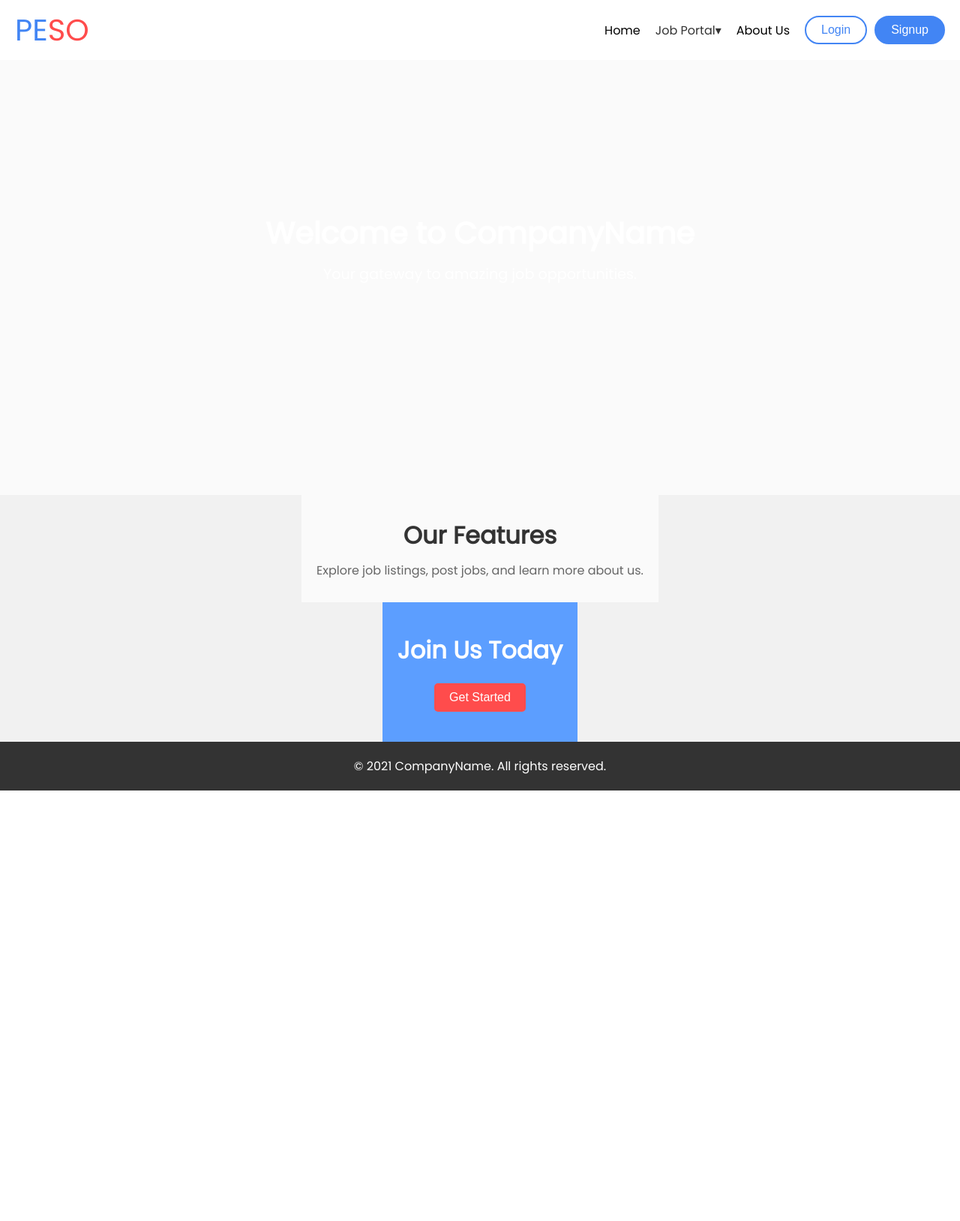
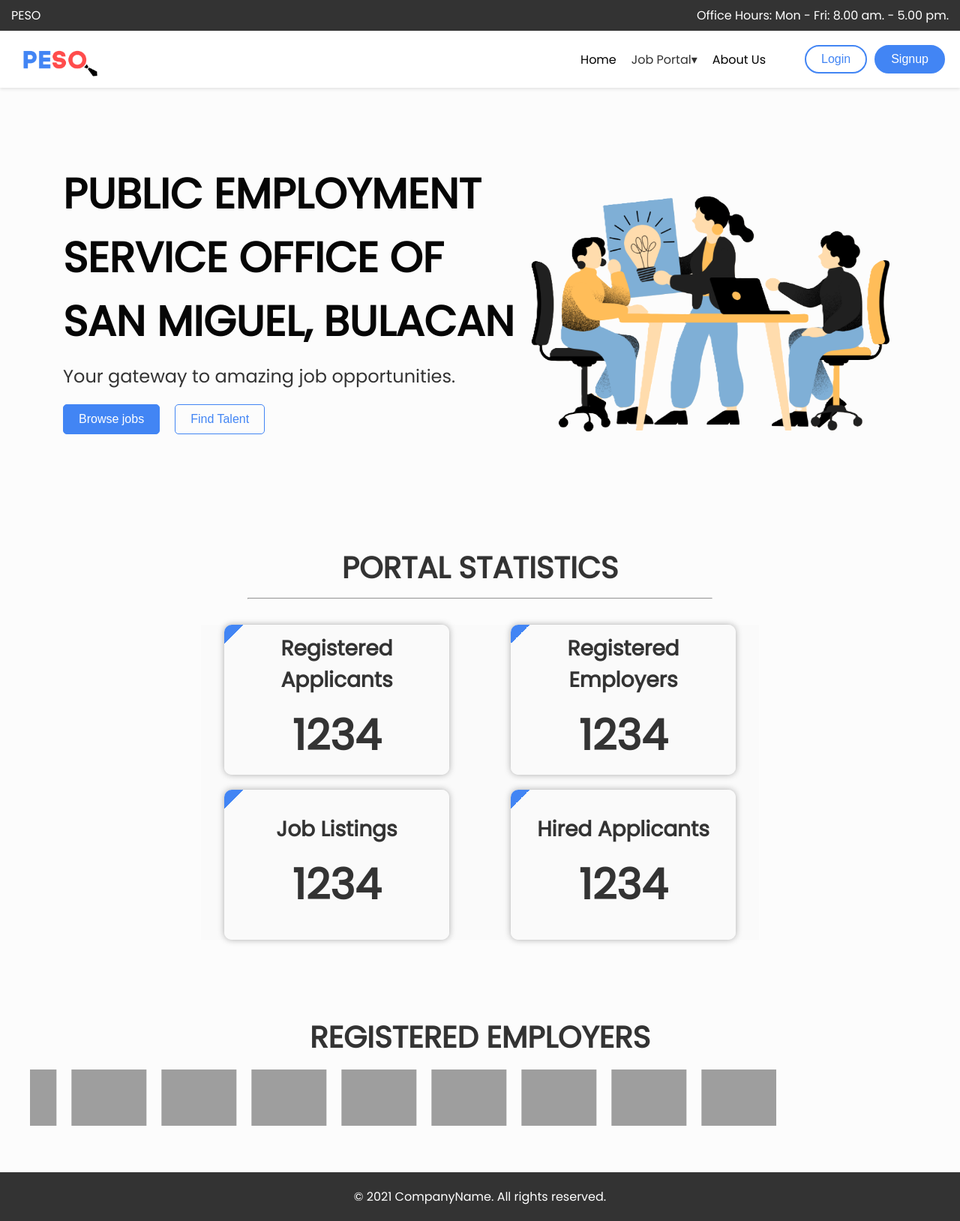
Before and after one commit to ianlei02/CAPSTONE-PROJECT, a PHP site: the page made by CAPSTONE PROJECT/pages/index.html in a window 1280 px wide. Shown: the whole page at 75% size. Before the commit the page ends 1054 px from the top, so only its background shows below. Run offline with PHP 8.4, Linux system fonts and the light colour scheme; grey boxes are pictures that could not be loaded.

Commit message:
Landing Page up to the registered employers logo

```diff
--- a/CAPSTONE PROJECT/css/index.css
+++ b/CAPSTONE PROJECT/css/index.css
@@ -1,6 +1,6 @@
 @font-face {
   font-family: "Poppins";
-  src: url("../assets/Poppins-Regular.ttf") format("truetype");
+  src: url("../assets/font/Poppins-Regular.ttf") format("truetype");
   font-weight: 400;
   font-style: normal;
 }
@@ -27,22 +27,37 @@
   font-family: "Poppins", sans-serif;
   margin: 0;
   padding: 0;
-  background: #f1f1f1;
+  background: #fcfcfc;
   color: var(--clr-primary);
   width: 100%;
   min-height: 100vh;
   position: relative;
   height: auto;
 }
+.header-info {
+  background: var(--dark-bg-color);
+  color: white;
+  padding: 8px 15px;
+  z-index: 1000;
+  display: flex;
+  justify-content: space-between;
+  align-items: center;
+  position: sticky;
+  width: 100%;
+  top: 0;
+}
+
 .navbar {
   display: flex;
   justify-content: space-between;
   align-items: center;
   background-color: #ffffff;
-  padding: 10px 20px;
-  position: fixed;
+  padding: 15px 20px;
+  position: sticky;
+  z-index: 1000;
   width: 100%;
-  z-index: 1000;
+  box-shadow: 0 2px 4px rgba(0, 0, 0, 0.1);
+  top: 0;
   /* box-sizing: border-box; */
 
   .container {
@@ -57,13 +72,13 @@
     color: var(--primary-blue-color);
     font-size: 2.5rem;
   }
-  .navbar-brand span {
-    color: var(--primary-red-color);
+  .navbar-brand img {
+   margin-top: 10px;
   }
   .logo {
-    width: 30px;
-    height: 30px;
-    /* margin-right: 10px; */
+    display: block;
+    width: 100px;
+    margin-left: 10px;
   }
   .navbar-links {
     list-style: none;
@@ -91,7 +106,7 @@
   .dropdown {
     position: relative;
     padding: 0;
-    margin: 0
+    margin: 0;
   }
   .dropdown-menu {
     list-style: none;
@@ -121,7 +136,7 @@
   .auth-buttons {
     display: flex;
     gap: 10px;
-    /* margin-right: 2rem; */
+    margin-left: 2rem;
   }
   .btn-login,
   .btn-signup {
@@ -160,67 +175,245 @@
 }
 .hero {
   text-align: center;
-  padding: 50px 20px;
-  background: var(--light-bg-color);
-  color: #fff;
-  height: calc(100vh - 140px);
+  padding: 0px 20px;
+  /* background: linear-gradient(
+    135deg,
+    var(--secondary-blue-color) 1%,
+    var(--light-bg-color) 50%
+  ); */
+  color: #060606;
+  height: 70vh;
+  width: 90%;
+  border-radius: 4rem;
+  display: flex;
+  /* flex-direction: column; */
+  justify-content: space-between;
+  align-items: center;
+  /* padding-top: 100px; */
+
+  .hero-text {
     width: 100%;
+    max-width: 650px;
+    /* margin: 0 auto; */
+    height: 400px;
+    text-align: center;
     display: flex;
     flex-direction: column;
     justify-content: center;
     align-items: center;
   }
-
-.hero h1 {
-  font-size: 2.5rem;
-  margin-bottom: 10px;
+  .hero-text h1 {
+    font-size: 3.5rem;
+    margin-bottom: 0.825rem;
+    text-align: left;
+    text-wrap: wrap;
+    width: 100%;
   }
-
-.hero p {
-  font-size: 1.2rem;
+  .hero-text p {
+    font-size: 1.5rem;
+    text-align: left;
+    width: 100%;
+    color: var(--dark-bg-color);
   }
-
-.features {
-  padding: 30px 20px;
-  background-color: var(--light-bg-color);
-  text-align: center;
+  .hero-btn {
+    display: flex;
+    gap: 20px;
+    margin-top: 20px;
+    width: 100%;
   }
-
-.features h2 {
-  font-size: 2rem;
-  margin-bottom: 10px;
-}
-
-.features p {
-  font-size: 1rem;
-  color: var(--clr-secondary);
-}
-
-.cta {
-  text-align: center;
-  padding: 40px 20px;
-  background-color: var(--secondary-blue-color);
+  .hero-btn .find-job {
+    background-color: var(--primary-blue-color);
+    border: 1px solid var(--primary-blue-color);
     color: #fff;
-}
-
-.cta h2 {
-  font-size: 2rem;
-  margin-bottom: 20px;
-}
-
-.btn-cta {
-  background-color: var(--primary-red-color);
-  color: #fff;
-  border: none;
     padding: 10px 20px;
     cursor: pointer;
     border-radius: 5px;
     font-size: 1rem;
+    transition: background-color 0.3s ease, color 0.3s ease;
+  }
+  .hero-btn .find-talent {
+    background-color: transparent;
+    border: 1px solid var(--primary-blue-color);
+    color: var(--primary-blue-color);
+    padding: 10px 20px;
+    cursor: pointer;
+    border-radius: 5px;
+    font-size: 1rem;
+    transition: background-color 0.3s ease, color 0.3s ease;
+  }
+  .find-job:hover {
+    background-color: transparent;
+    /* border: 1px solid var(--primary-blue-color); */
+    color: var(--primary-blue-color);
+  }
+  .find-talent:hover {
+    background-color: var(--primary-blue-color);
+    color: var(--light-bg-color);
   }
 
-.btn-cta:hover {
-  background-color: var(--secondary-red-color);
+  .hero-image-container {
+    display: flex;
+    justify-content: center;
+    align-items: center;
+    width: 100%;
+    max-width: 500px;
+    /* height: 400px; */
+    /* margin-top: 20px; */
   }
+  .hero-img {
+    width: 100%;
+    max-width: 500px;
+    height: auto;
+    margin-top: 20px;
+  }
+}
+
+.statistics {
+  display: flex;
+  justify-content: center;
+  align-items: center;
+  flex-direction: column;
+  padding: 50px 20px;
+  background-color: #fcfcfc;
+  text-align: center;
+  width: 100%;
+  height: auto;
+
+  h2 {
+    font-size: 2.5rem;
+    /* margin-bottom: 20px; */
+    /* color: var(--primary-blue-color); */
+  }
+  hr {
+    width: 50%;
+    margin: 10px auto;
+  }
+
+  .stats-container {
+    width: 60%;
+    height: auto;
+    display: grid;
+    place-items: center;
+    grid-template-columns: repeat(2, 1fr);
+    gap: 20px;
+    margin-top: 1.5rem;
+    background: var(--light-bg-color);
+  }
+  .stats-card {
+    background: linear-gradient(
+      135deg,
+      var(--primary-blue-color) 5%,
+      var(--light-bg-color) 5%
+    );
+    background-position: left;
+    border-radius: 10px;
+    box-shadow: 0 0px 8px rgb(170, 170, 170);
+    padding: 20px;
+    text-align: center;
+    width: 100%;
+    max-width: 300px;
+    height: 200px;
+    transition: transform 0.3s ease, box-shadow 0.3s ease;
+    display: flex;
+    flex-direction: column;
+    justify-content: center;
+    align-items: center;
+  }
+  .stats-card h4 {
+    font-size: 1.75rem;
+    margin-bottom: 10px;
+    /* color: var(--primary-blue-color); */
+  }
+  .stats-card p {
+    font-size: 3.5rem;
+    font-weight: 800;
+    /* font-family: monospace; */
+    color: var(--dark-bg-color);
+  }
+}
+.registered-employers {
+  display: flex;
+  justify-content: center;
+  align-items: center;
+  flex-direction: column;
+  padding: 50px 20px;
+  background-color: #fcfcfc;
+  text-align: center;
+  width: 100%;
+  height: auto;
+
+  h2 {
+    font-size: 2.5rem;
+  }
+  /* .carousel-container {
+    width: 100%;
+    height: auto;
+    display: flex;
+    justify-content: space-between;
+    align-items: center;
+    margin-top: 1.5rem;
+    overflow-x: auto;
+    scroll-behavior: smooth;
+  }
+  .carousel-items {
+    display: flex;
+    justify-content: center;
+    align-items: center;
+    gap: 20px;
+    width: 100%;
+    width: 150px;
+    height: 150px;
+    padding: 20px 0;
+    background: #646464;
+  }
+
+  .animated-carousel {
+    display: flex;
+    overflow: hidden;
+    position: relative;
+  }
+
+  .animated-carousel .carousel-items {
+    min-width: 200px;
+    margin-right: 20px;
+    animation: scroll-horizontal 5s linear infinite;
+  }
+
+  .animated-carousel::after {
+    content: "";
+    display: flex;
+    width: 100%;
+  }  */
+  .logo-container {
+    display: flex;
+    justify-content: center;
+    align-items: center;
+    overflow: hidden;
+    width: 100%;
+    max-width: 1200px;
+    height: 100px;
+    /* outline: 1px solid var(--accent-bg-color); */
+  }
+  .logo-track {
+    display: flex;
+    gap: 20px;
+    animation: scroll 20s linear infinite;
+    width: max-content;
+  }
+  .logo-track img {
+    width: 100px;
+    height: auto;
+  }
+}
+@keyframes scroll {
+  0% {
+    transform: translateX(0);
+  }
+  100% {
+    transform: translateX(-50%);
+  }
+}
+
 footer {
   background-color: var(--dark-bg-color);
   color: #fff;
--- a/CAPSTONE PROJECT/pages/index.html
+++ b/CAPSTONE PROJECT/pages/index.html
@@ -7,11 +7,20 @@
     <link rel="stylesheet" href="../css/index.css" />
   </head>
   <body>
+    <div class="header-info">
+      <div class="city-name">
+      PESO
+      </div>
+      <div class="office-hours">
+        Office Hours: Mon - Fri: 8.00 am. - 5.00 pm.
+      </div>
+    </div>
+
       <nav class="navbar">
         <div class="container">
           <a class="navbar-brand" href="#">
-          <!-- <img src="logo.png" alt="Logo" class="logo" /> -->
-          PE<span class="accent">SO</span>
+            <img src="../assets/images/logo without glass.png" alt="PESO logo" class="logo" />
+            <!-- PE<span class="accent">SO</span> -->
           </a>
           <ul class="navbar-links">
             <li><a class="nav-link" href="#">Home</a></li>
@@ -30,18 +39,71 @@
           </ul>
         </div>
       </nav>
+
+
     <main>
       <section class="hero">
-        <h1>Welcome to CompanyName</h1>
+        <div class="hero-text">
+          <h1>PUBLIC EMPLOYMENT SERVICE OFFICE OF <br>SAN MIGUEL, BULACAN</h1>
           <p>Your gateway to amazing job opportunities.</p>
+          <div class="hero-btn">
+            <button class="find-job">Browse jobs</button>
+            <button class="find-talent">Find Talent</button>
+          </div>
+        </div>
+        <div class="hero-image-container">
+          <img src="../assets/images/people.png" alt="Hero Image" class="hero-img" />
+        </div>
+
       </section>
-      <section class="features">
-        <h2>Our Features</h2>
-        <p>Explore job listings, post jobs, and learn more about us.</p>
+
+      <section class="statistics">
+        <h2>PORTAL STATISTICS</h2>
+        <hr>
+        <div class="stats-container">
+         <div class="stats-card">
+          <h4>Registered Applicants</h4>
+          <p>1234</p>
+         </div>
+         <div class="stats-card">
+          <h4>Registered Employers</h4>
+          <p>1234</p>
+         </div>
+         <div class="stats-card">
+          <h4>Job Listings</h4>
+          <p>1234</p>
+         </div>
+         <div class="stats-card">
+          <h4>Hired Applicants</h4>
+          <p>1234</p>
+         </div>
       </section>
-      <section class="cta">
-        <h2>Join Us Today</h2>
-        <button class="btn-cta">Get Started</button>
+      <section class="registered-employers">
+        <h2>REGISTERED EMPLOYERS</h2>
+       <!-- <div class="carousel-container animated-carousel">
+          <div class="carousel-items">1</div>
+          <div class="carousel-items">2</div>
+          <div class="carousel-items">3</div>
+          <div class="carousel-items">4</div>
+          <div class="carousel-items">5</div>
+          <div class="carousel-items">6</div>
+          <div class="carousel-items">7</div>
+          <div class="carousel-items">8</div>
+       </div> -->
+    <div class="logo-container">
+        <div class="logo-track">
+            <img src="logo1.png" alt="Company 1">
+            <img src="logo2.png" alt="Company 2">
+            <img src="logo3.png" alt="Company 3">
+            <img src="logo4.png" alt="Company 4">
+            <img src="logo5.png" alt="Company 5">
+            <img src="logo1.png" alt="Company 1">
+            <img src="logo2.png" alt="Company 2">
+            <img src="logo3.png" alt="Company 3">
+            <img src="logo4.png" alt="Company 4">
+            <img src="logo5.png" alt="Company 5">
+        </div>
+    </div>
       </section>
     </main>
     <footer>
```
Also changed, not shown: CAPSTONE PROJECT/css/login.css (+25 -0 lines), index.html (added, +48 -0 lines), CAPSTONE PROJECT/assets/font/Poppins-Regular.ttf (renamed from CAPSTONE PROJECT/assets/Poppins-Regular.ttf), CAPSTONE PROJECT/assets/images/login.png (added), CAPSTONE PROJECT/assets/images/logo w glass.png (added), CAPSTONE PROJECT/assets/images/logo without glass.png (added), CAPSTONE PROJECT/assets/images/people.png (added), CAPSTONE PROJECT/js/carousel.js (added). Lines whose indentation alone changed are shown as unchanged.
